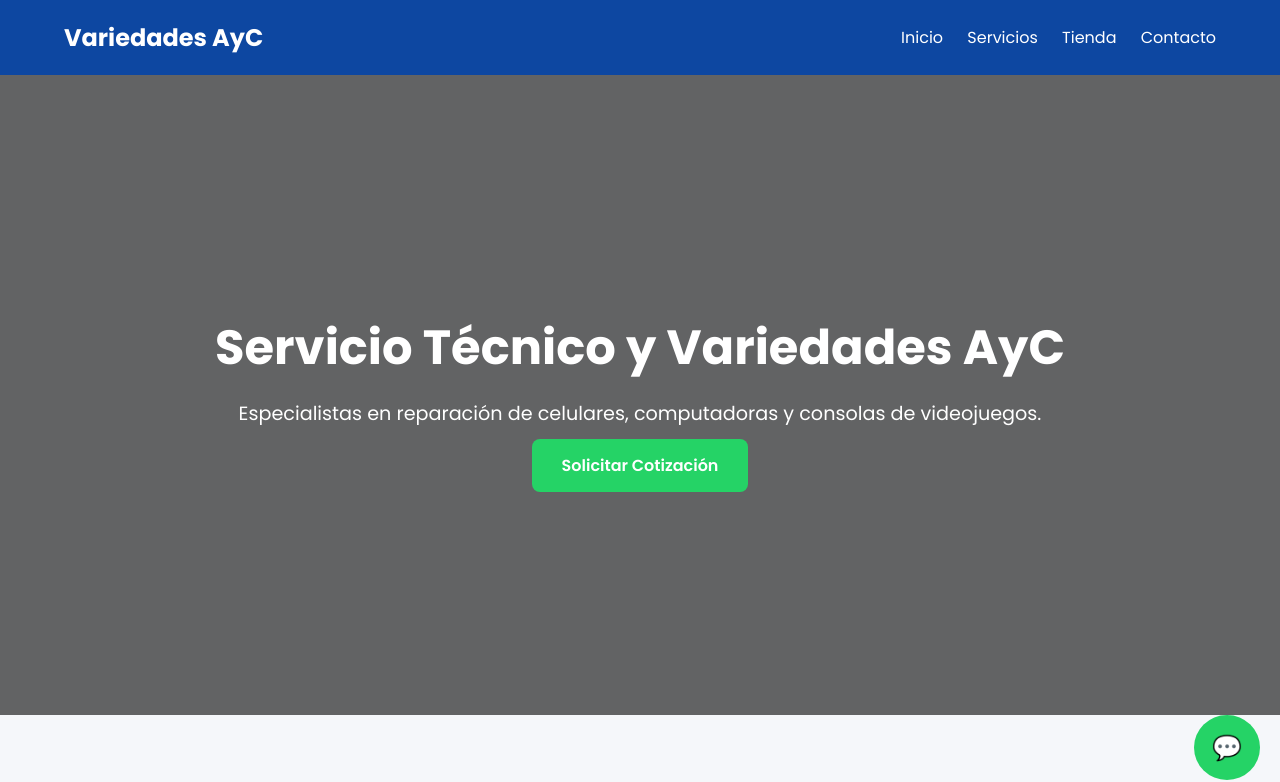
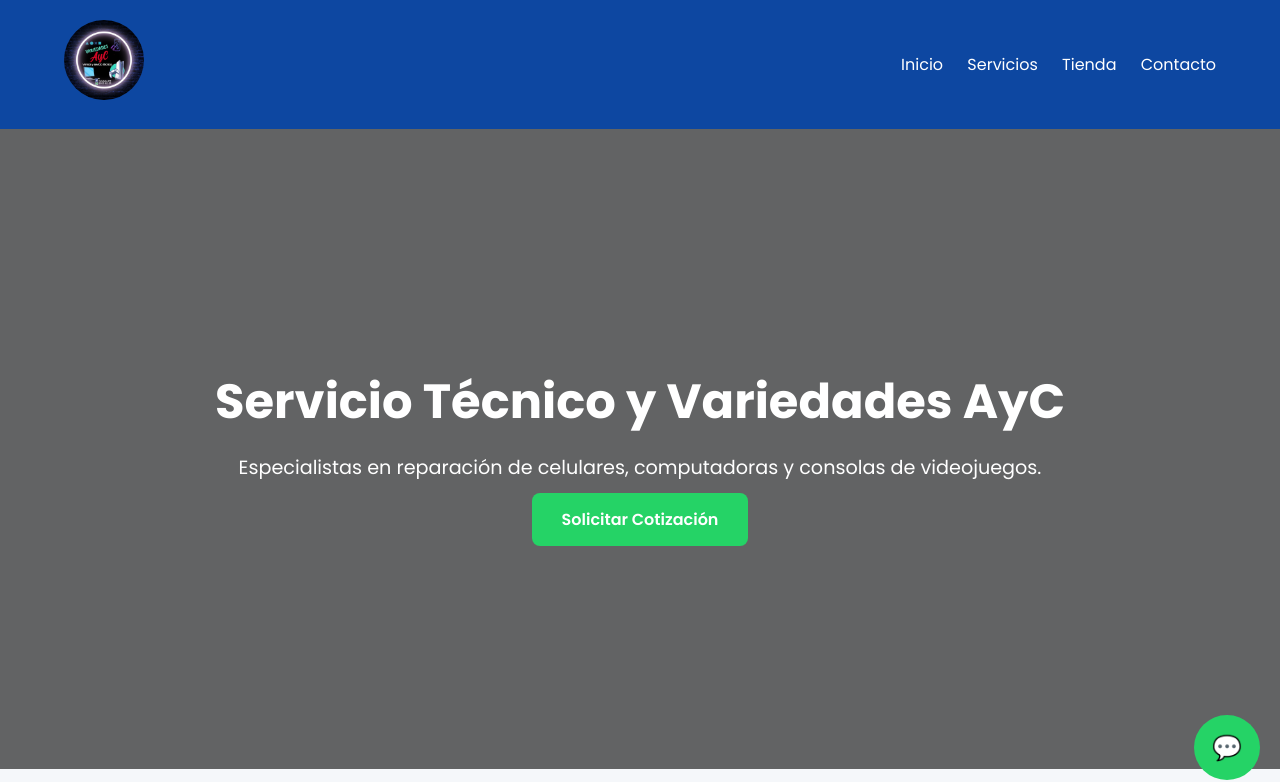
Before and after one commit to alonsodavid1491-bot/Sitio-web-AyC, a plain HTML site: page index.html in a window 1280 px wide. Shown: the top 782 px of the page. Drawn offline with Linux system fonts and the light colour scheme.

Commit message:
index.html

```diff
--- a/index.html
+++ b/index.html
@@ -162,7 +162,9 @@ text-decoration:none;
 <header>
 
 <div class="logo">
-Variedades AyC
+<img src="images/Logo%20Sencillo%20Ne%C3%B3n%20para%20Bar.png"
+alt="Variedades AyC"
+style="height:80px;border-radius:50%;">
 </div>
 
 <nav>
```
